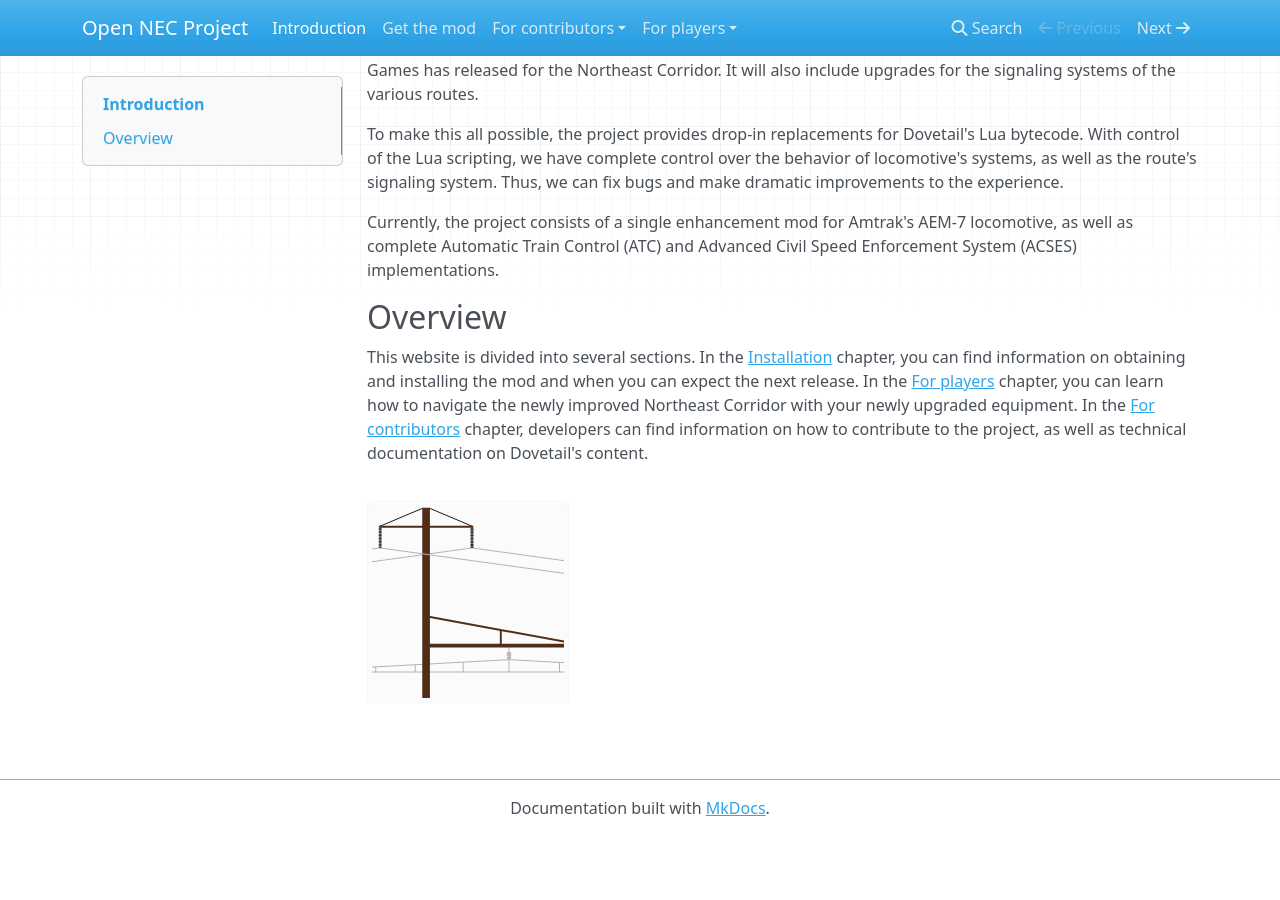
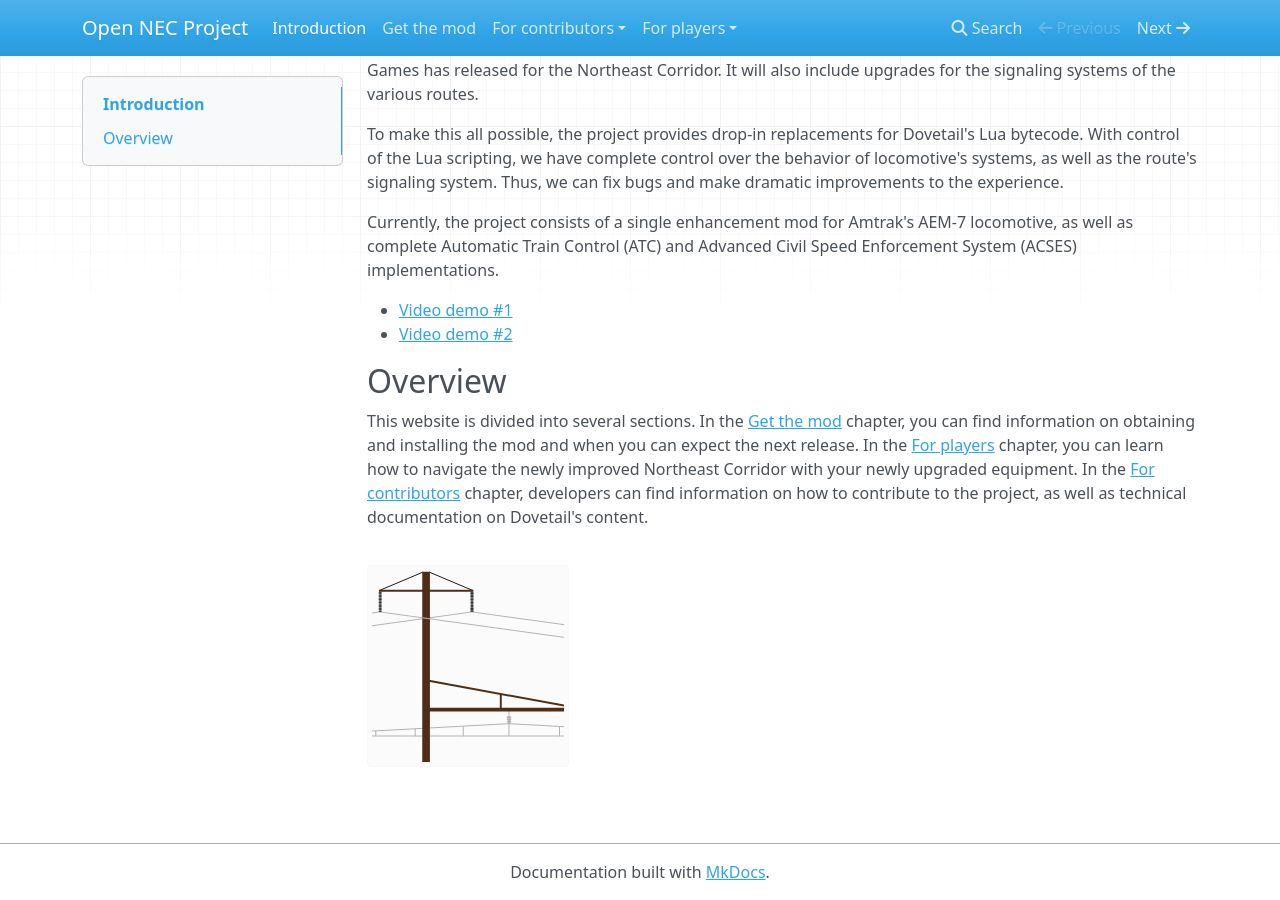
Before and after one commit to YoRyan/open-nec, an MkDocs documentation site: the page built from Docs/index.md, in a window 1280 px wide and 900 px high, scrolled down 686 px. Built offline with MkDocs 1.6.1, drawn with Linux system fonts in a browser that asks for light colours; nearby versions of some CDN libraries; before the commit the page ends 1522 px from its top, so only the background shows below that.

Commit message:
Manual: add youtube links, fix chapter name

```diff
--- a/Docs/index.md
+++ b/Docs/index.md
@@ -8,8 +8,11 @@ To make this all possible, the project provides drop-in replacements for Dovetai
 
 Currently, the project consists of a single enhancement mod for Amtrak's AEM-7 locomotive, as well as complete Automatic Train Control (ATC) and Advanced Civil Speed Enforcement System (ACSES) implementations.
 
+- [Video demo #1](https://youtu.be/EFRsUOw1sGo)
+- [Video demo #2](https://youtu.be/MjvzT8cTnnE)
+
 ## Overview
 
-This website is divided into several sections. In the [Installation](installation) chapter, you can find information on obtaining and installing the mod and when you can expect the next release. In the [For players](for-players) chapter, you can learn how to navigate the newly improved Northeast Corridor with your newly upgraded equipment. In the [For contributors](for-contributors) chapter, developers can find information on how to contribute to the project, as well as technical documentation on Dovetail's content.
+This website is divided into several sections. In the [Get the mod](installation) chapter, you can find information on obtaining and installing the mod and when you can expect the next release. In the [For players](for-players) chapter, you can learn how to navigate the newly improved Northeast Corridor with your newly upgraded equipment. In the [For contributors](for-contributors) chapter, developers can find information on how to contribute to the project, as well as technical documentation on Dovetail's content.
 
 ![Project logo](opennec-logo.svg)
```
